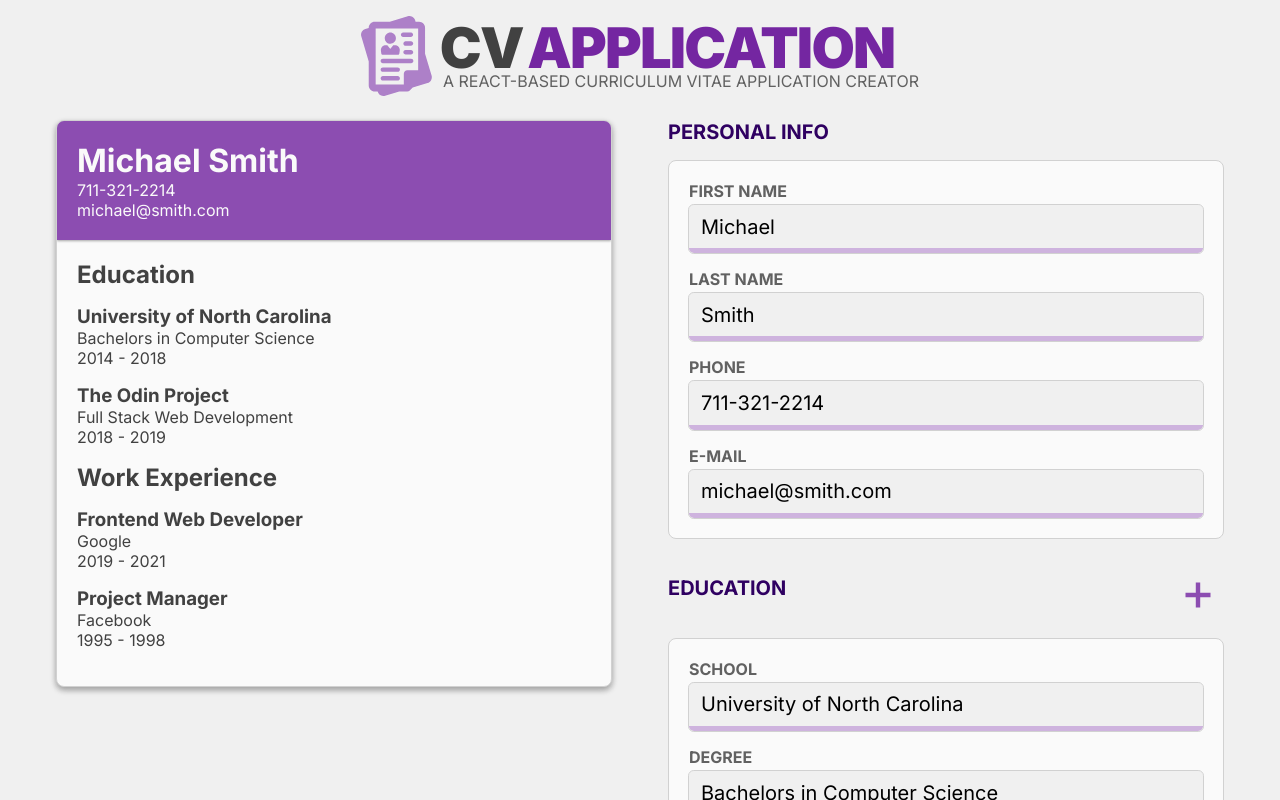
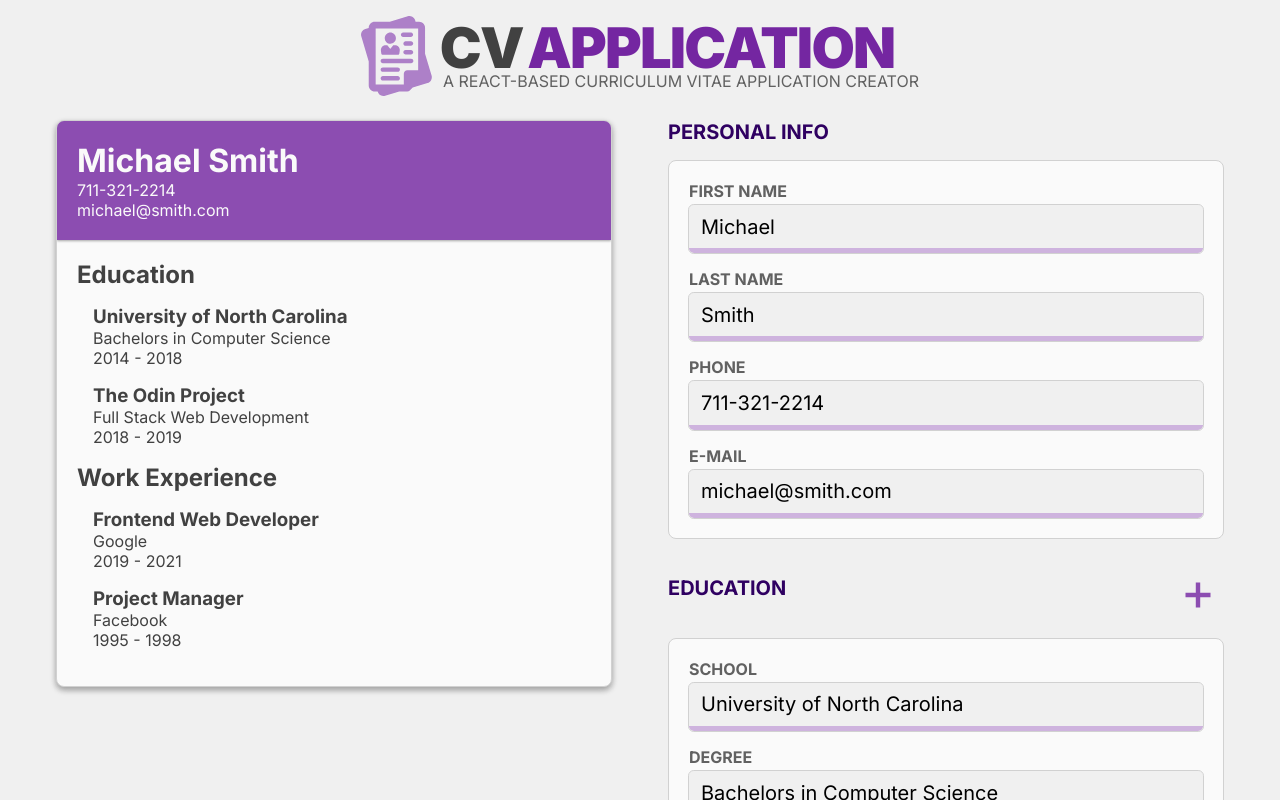
Before and after one commit to bmilcs/odin-cv-application, a React (Create React App) app: page / in a window 1280 px wide. Shown: the top 800 px of the page. Built offline with nearby package versions, Linux system fonts and the light colour scheme.

Commit message:
Indent education & work items in preview

```diff
--- a/src/styles/Preview.css
+++ b/src/styles/Preview.css
@@ -38,5 +38,5 @@
 .preview-work-container,
 .preview-education-container {
   margin-bottom: 1rem;
-  /* margin-left: 1rem; */
+  margin-left: 1rem;
 }
```
